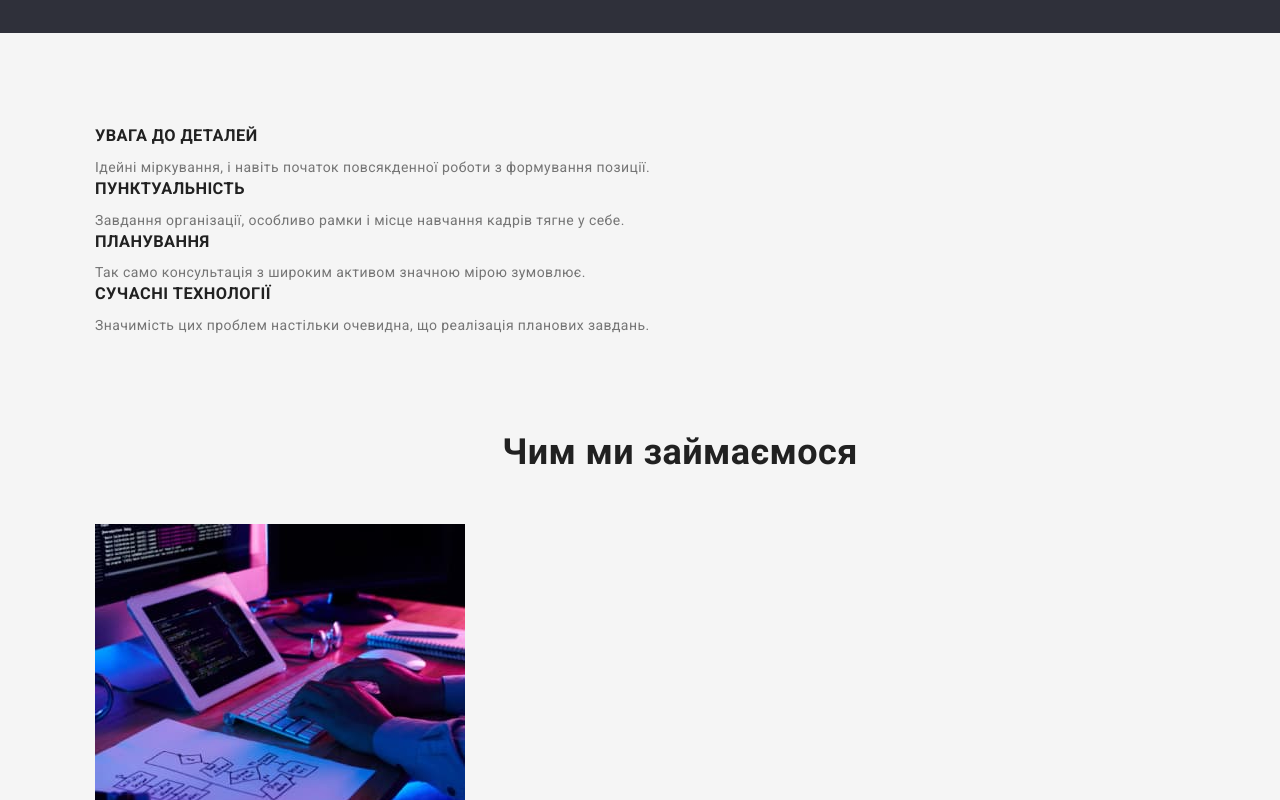
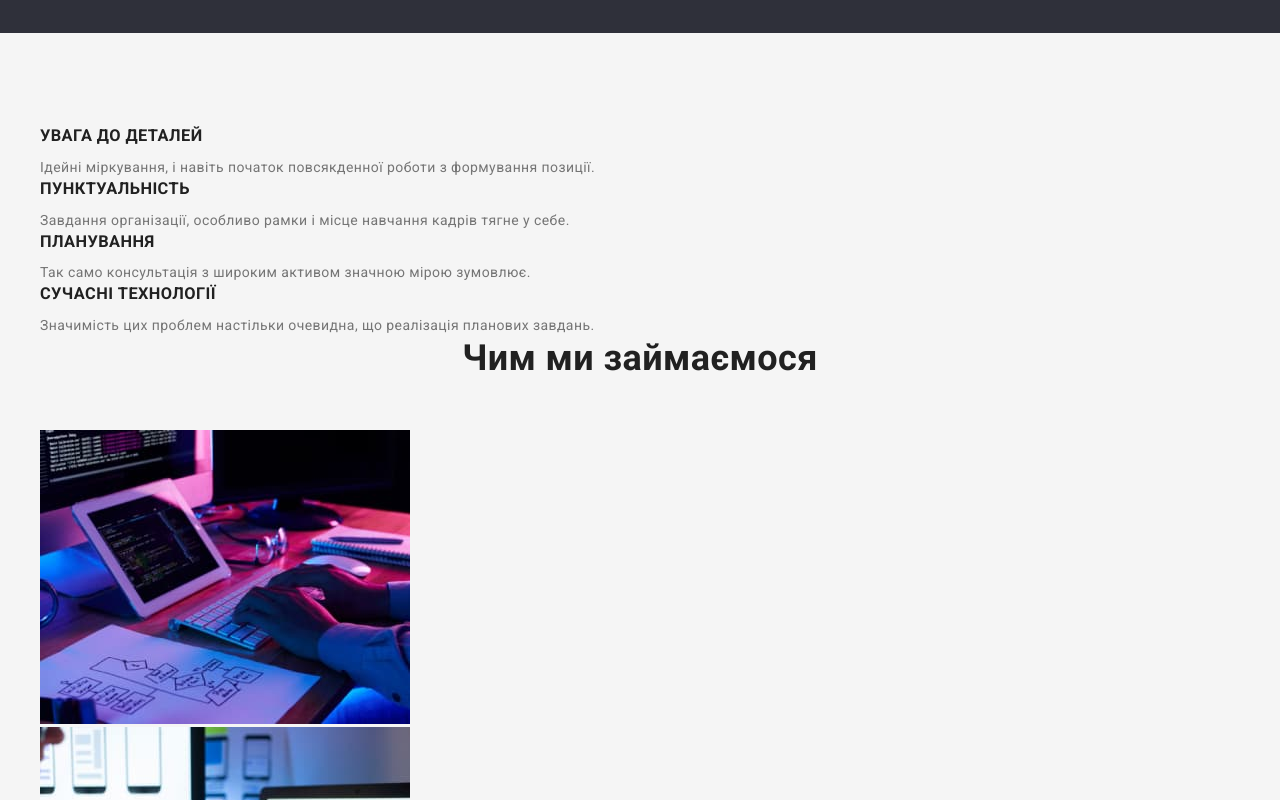
Before and after one commit to NateSSaw/goit-markup-hw-03, a plain HTML site: page index.html in a window 1280 px wide. Shown: the part 740-1540 px from the top of the page. Drawn offline with nearby package versions, Linux system fonts and the light colour scheme.

Commit message:
виправлено центрування

```diff
--- a/css/styles.css
+++ b/css/styles.css
@@ -31,7 +31,6 @@
 
 
 body {
-
     background-color: var(--main-background-color);
     color: var(--primary-text-color);
 
@@ -158,12 +157,9 @@ header {
 }
 
 .container {
-    margin-bottom: 94px;
     margin-left: auto;
-    margin-left: auto;
+    margin-right: auto;
     width: 1200px;
-    padding-left: 15px;
-    padding-right: 15px;
 }
 
 .section .section-title {
```
Also changed, not shown: index.html (+0 -1 lines).
